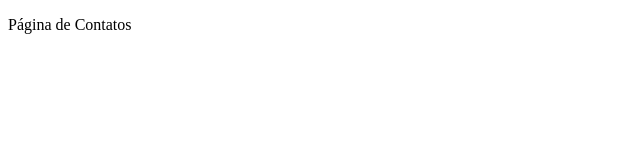
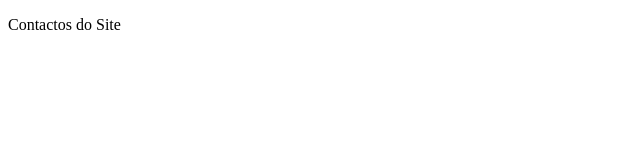
Before and after one commit to victortintel/github-master-, a plain HTML site: page contato.html in a window 1280 px wide. Shown: the full height of the page, 0-640 px from the left. Drawn offline with Linux system fonts and the light colour scheme.

Commit message:
Alteração final da página de contactos

```diff
--- a/contato.html
+++ b/contato.html
@@ -7,6 +7,6 @@
     <title>Document</title>
 </head>
 <body>
-    <p>Página de Contatos</p>
+    <p> Contactos do Site</p>
 </body>
 </html>
```
